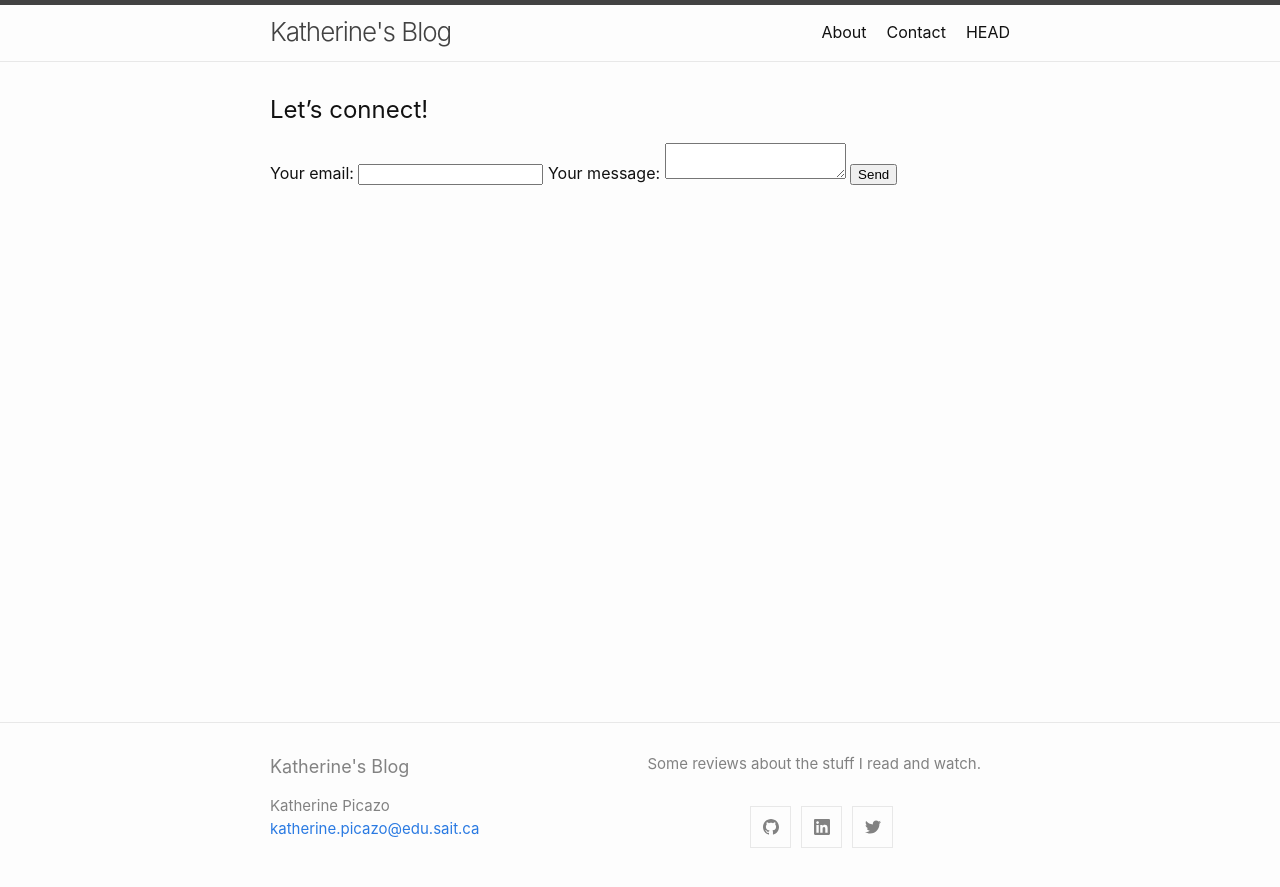
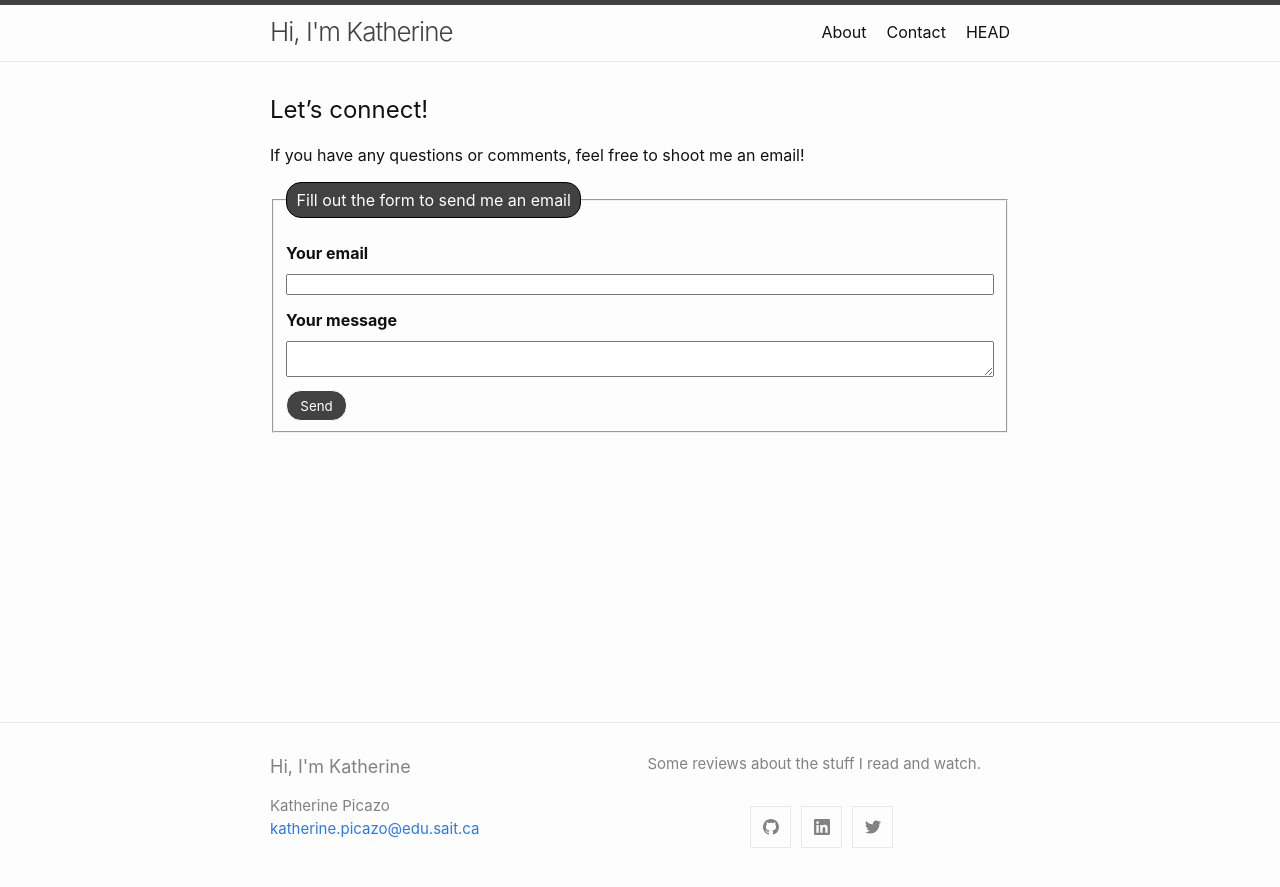
Before and after one commit to katrose/minima-final, a Jekyll site: the page built from contact.markdown, in a window 1280 px wide. Shown: the top 887 px of the page. Built offline with Jekyll 4.4.1, drawn with Linux system fonts in a browser that asks for light colours.

Commit message:
Styled the contact form

```diff
--- a/_config.yml
+++ b/_config.yml
@@ -1,4 +1,4 @@
-title: Katherine's Blog
+title: Hi, I'm Katherine
 author: Katherine Picazo
 email: katherine.picazo@edu.sait.ca
 description: > # this means to ignore newlines until "show_excerpts:"
--- a/_layouts/contact.html
+++ b/_layouts/contact.html
@@ -2,23 +2,26 @@
 layout: default
 ---
 
+<main class="contact">
+
 {{content}}
 
 <!-- Generated from formspree.io -->
-<form
-  action="https://formspree.io/xbjjnogg"
-  method="POST"
->
-  <label>
-    Your email:
-    <input type="text" name="_replyto">
-  </label>
-  <label>
-    Your message:
-    <textarea name="message"></textarea>
-  </label>
+  <form action="https://formspree.io/xbjjnogg" method="POST" class="contact-form">
+    <fieldset>
+      <legend>Fill out the form to send me an email</legend>
 
-  <!-- your other form fields go here -->
+      <div class="flex-form">
+        <label for="_replyto">Your email</label>
+        <input type="text" name="_replyto">
 
-  <button type="submit">Send</button>
-</form>
+        <label for="message">Your message</label>
+        <textarea name="message"></textarea>
+      </div>
+      <button type="submit" class="submit-btn">Send</button>
+    </fieldset>
+
+    <!-- your other form fields go here -->
+
+  </form>
+</main>
--- a/_sass/minima/custom-styles.scss
+++ b/_sass/minima/custom-styles.scss
@@ -1,2 +1,55 @@
 // Placeholder to allow defining custom styles that override everything else.
 // (Use `_sass/minima/custom-variables.scss` to override variable defaults)
+
+.contact-form {
+
+  .flex-form {
+    display: flex;
+    flex-direction: column;
+  }
+
+  label {
+    margin-bottom: .3em;
+    font-weight: bold;
+  }
+
+  input, textarea {
+    margin-top: .3em;
+    margin-bottom: 1em;
+  }
+
+  fieldset {
+    margin-bottom: .5em;
+  }
+
+  legend {
+    padding: .3em .6em;
+    margin-bottom: 1.1em;
+
+    border: 1px solid black;
+    border-radius: 15px;
+
+    background-color: $brand-color-dark;
+    color: white;
+  }
+
+  .submit-btn {
+    padding: .5em 1em;
+
+    background-color: $brand-color-dark;
+    color: white;
+
+    font-family: inherit;
+
+    border: 1px solid white;
+    border-radius: 15px;
+  }
+
+  .submit-btn:hover {
+    cursor: pointer;
+
+    background-color: white;
+    border: 1px solid $brand-color-dark;
+    color: black;
+  }
+}
--- a/contact.markdown
+++ b/contact.markdown
@@ -4,3 +4,5 @@ title: Contact
 ---
 
 ## Let's connect!
+
+If you have any questions or comments, feel free to shoot me an email!
```
